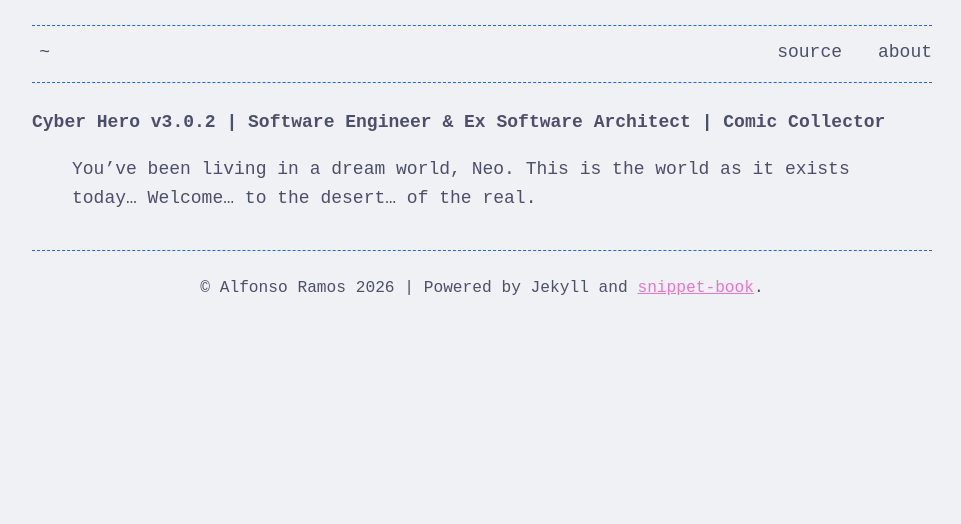
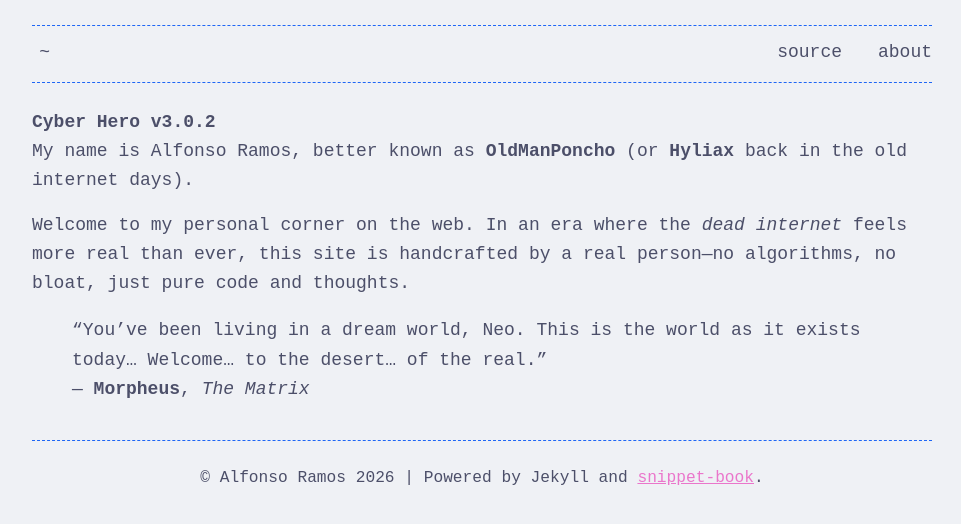
Before and after one commit to jalfonsoramos/jalfonsoramos.github.io, a Jekyll site: the page built from index.md, in a window 1280 px wide. Shown: the top 524 px of the page, without its empty margins (158-1119 px from the left). Built offline with Jekyll 4.4.1, drawn with Linux system fonts in a browser that asks for light colours.

Commit message:
update landpage

```diff
--- a/index.md
+++ b/index.md
@@ -4,9 +4,16 @@ layout: home
 lang: en
 ---
 
-## Cyber Hero v3.0.2 \| Software Engineer & Ex Software Architect \| Comic Collector
+# Cyber Hero v3.0.2
 
-> You've been living in a dream world, Neo. This is the world as it exists today... Welcome... to the desert... of the real.
+My name is Alfonso Ramos, better known as **OldManPoncho** (or **Hyliax** back in the old internet days).
+
+Welcome to my personal corner on the web. In an era where the *dead internet* feels more real than ever, this site is handcrafted by a real person—no algorithms, no bloat, just pure code and thoughts.
+
+
+> "You've been living in a dream world, Neo. This is the world as it exists today... Welcome... to the desert... of the real."
+> — **Morpheus**, *The Matrix*
+
 
 <!-- ## navegación
 - [📝 Blog](/blog/)
```
